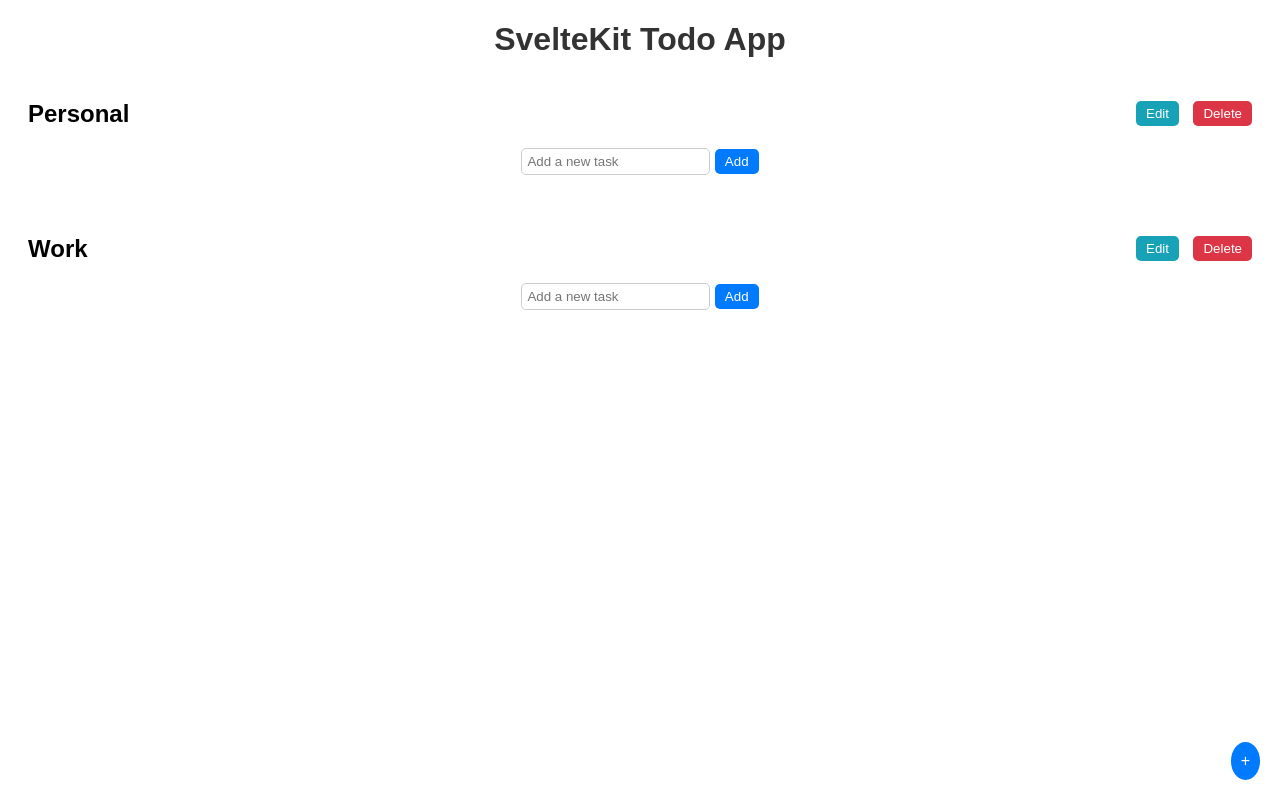
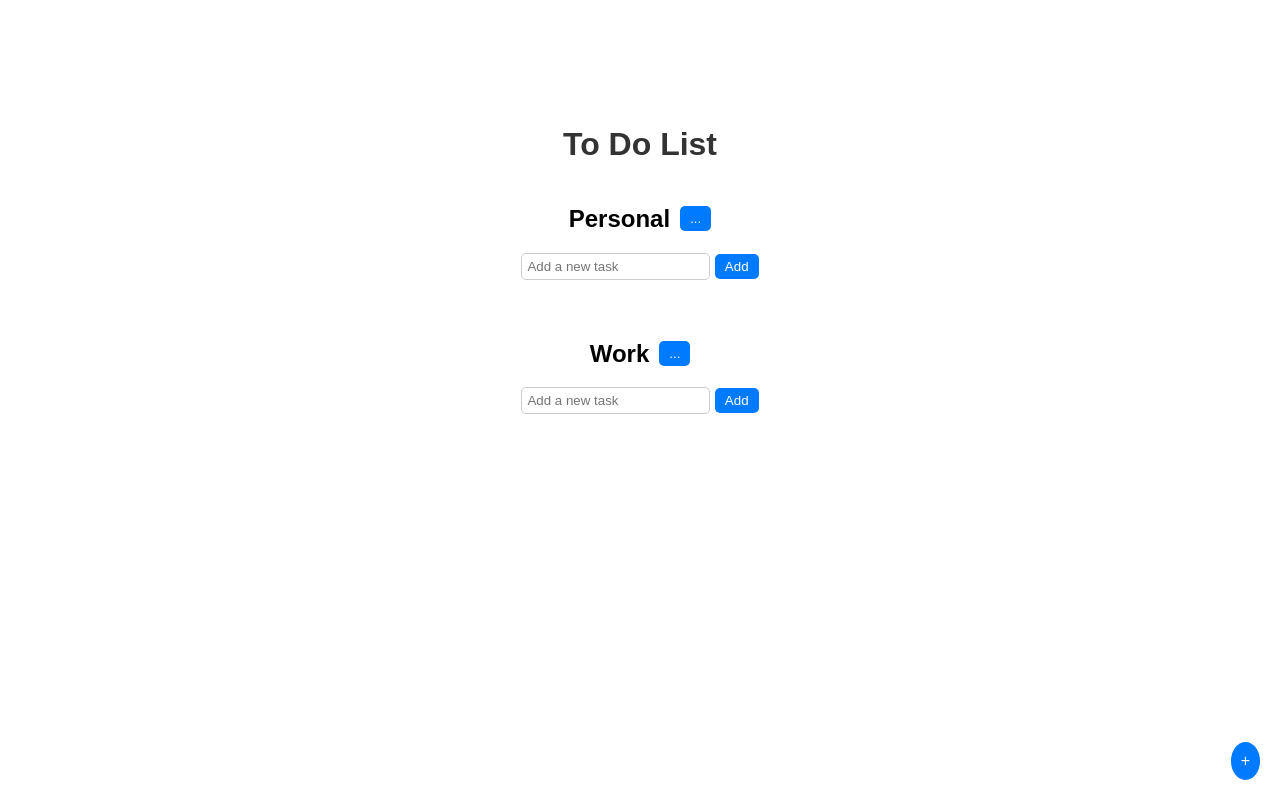
Before and after one commit to ShardofLegends/M324-DevOps-Portfolio, a SvelteKit app in the folder my-agenda-app/: page / in a window 1280 px wide. Built offline with nearby package versions, Linux system fonts and the light colour scheme.

Commit message:
v0.3.0 feat: Setting für die Sections

```diff
--- a/my-agenda-app/src/routes/+page.svelte
+++ b/my-agenda-app/src/routes/+page.svelte
@@ -10,6 +10,9 @@
   let newTasks = new Array(lists.length).fill('');
   let showPopup = false;
   let newSectionName = '';
+  let showOptions = false;
+  let optionsIndex = -1;
+  let showEditDeletePopup = false; // New state variable
 
   function addTask(listIndex) {
     const newTask = newTasks[listIndex].trim();
@@ -39,36 +42,33 @@
   function closePopup() {
     showPopup = false;
     newSectionName = '';
+    showEditDeletePopup = false; // Close edit/delete popup on cancel
   }
 
-  onMount(() => {
-    // Add event listener to close popup on Escape key press
-    window.addEventListener('keydown', (event) => {
-      if (event.key === 'Escape') {
-        closePopup();
-      }
-    });
-  });
-
-  let editingIndex = -1;
-
   function editSection(index) {
-    editingIndex = index;
     newSectionName = lists[index].name;
-    showPopup = true;
+    optionsIndex = index;
+    showOptions = false; // Hide options after clicking on edit
+    showEditDeletePopup = true; // Show the edit/delete popup
   }
 
   function deleteSection(index) {
     lists.splice(index, 1);
+    showOptions = false; // Hide options after clicking on delete
   }
 
   function confirmEdit() {
     if (newSectionName.trim()) {
-      lists[editingIndex].name = newSectionName;
-      editingIndex = -1;
+      lists[optionsIndex].name = newSectionName;
       newSectionName = '';
       showPopup = false;
+      showEditDeletePopup = false; // Hide edit/delete popup after confirming edit
     }
+  }
+
+  function showOptionsPopup(index) {
+    showOptions = !showOptions;
+    optionsIndex = index;
   }
 
   let updateFlag = 0;
@@ -82,14 +82,19 @@
 </script>
 
 <main id="todo-app">
-  <h1>SvelteKit Todo App</h1>
+  <h1>To Do List</h1>
   {#each lists as list, listIndex (list.name)}
     <div class="todo-list">
       <div class="list-header">
         <h2>{list.name}</h2>
         <div class="list-options">
-          <button class="edit-button" on:click={() => editSection(listIndex)}>Edit</button>
-          <button class="delete-button" on:click={() => deleteSection(listIndex)}>Delete</button>
+          <button class="options-button" on:click={() => showOptionsPopup(listIndex)}>...</button>
+          {#if showOptions && optionsIndex === listIndex}
+            <div class="options-popup">
+              <button class="edit-option" on:click={() => editSection(listIndex)}>Edit</button>
+              <button class="delete-option" on:click={() => deleteSection(listIndex)}>Delete</button>
+            </div>
+          {/if}
         </div>
       </div>
       <div class="add-task">
@@ -107,6 +112,16 @@
     </div>
   {/each}
 
+  {#if showEditDeletePopup}
+    <div class="popup">
+      <div class="popup-content">
+        <input id="section-name-input" bind:value={newSectionName} placeholder="Enter section name" />
+        <button on:click={confirmEdit}>Save Changes</button>
+        <button on:click={closePopup}>Cancel</button>
+      </div>
+    </div>
+  {/if}
+
   <div class="sticky-button" on:click={addSection}>
     +
   </div>
@@ -115,7 +130,7 @@
     <div class="popup">
       <div class="popup-content">
         <input id="section-name-input" bind:value={newSectionName} placeholder="Enter section name" />
-        <button on:click={editingIndex === -1 ? confirmSection : confirmEdit}>{editingIndex === -1 ? 'Confirm' : 'Save Changes'}</button>
+        <button on:click={confirmSection}>Confirm</button>
         <button on:click={closePopup}>Cancel</button>
       </div>
     </div>
@@ -127,6 +142,12 @@
     font-family: Arial, sans-serif;
     text-align: center;
     margin: 20px;
+  }
+  #todo-app {
+    margin-top: 10%;
+    margin-bottom: 10%;
+    margin-left: 30%;
+    margin-right: 30%;
   }
   h1 {
     color: #333;
@@ -203,7 +224,7 @@
 
   .list-header {
     display: flex;
-    justify-content: space-between;
+    justify-content: center;
     align-items: center;
   }
 
@@ -213,8 +234,8 @@
   }
 
   /* Add styles for edit and delete buttons */
-  .edit-button {
-    background-color: #17a2b8;
+  .options-button {
+    background-color: #007bff;
     color: white;
     border: none;
     border-radius: 5px;
@@ -222,12 +243,23 @@
     cursor: pointer;
   }
 
-  .delete-button {
-    background-color: #dc3545;
-    color: white;
-    border: none;
+  .options-popup {
+    position: absolute;
+    top: 30px;
+    right: 0;
+    background: white;
+    border: 1px solid #ccc;
     border-radius: 5px;
-    padding: 5px 10px;
+    display: flex;
+    flex-direction: column;
+  }
+
+  .edit-option, .delete-option {
+    padding: 8px;
     cursor: pointer;
   }
+
+  .edit-option:hover, .delete-option:hover {
+    background-color: #f0f0f0;
+  }
 </style>
```
